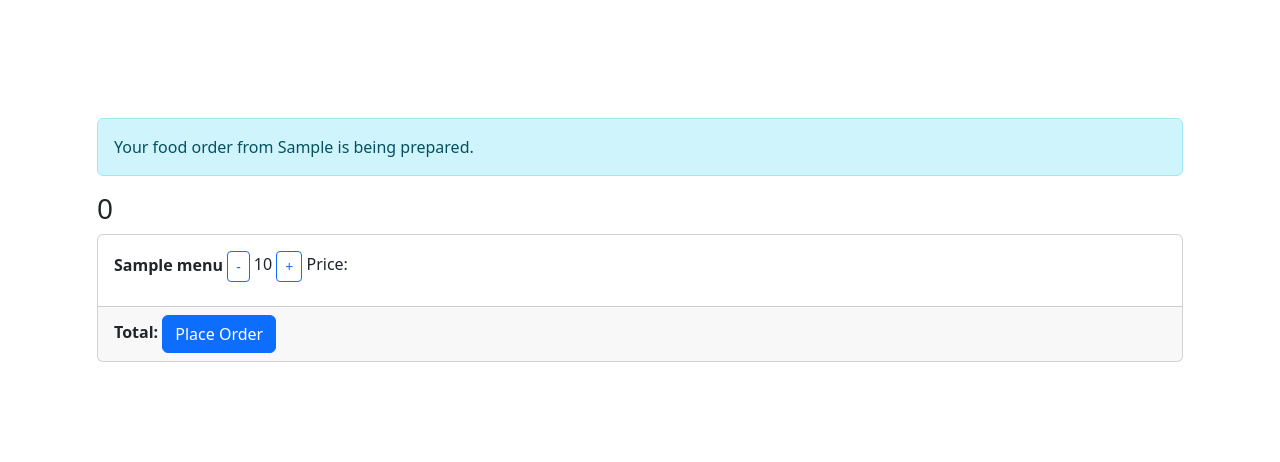
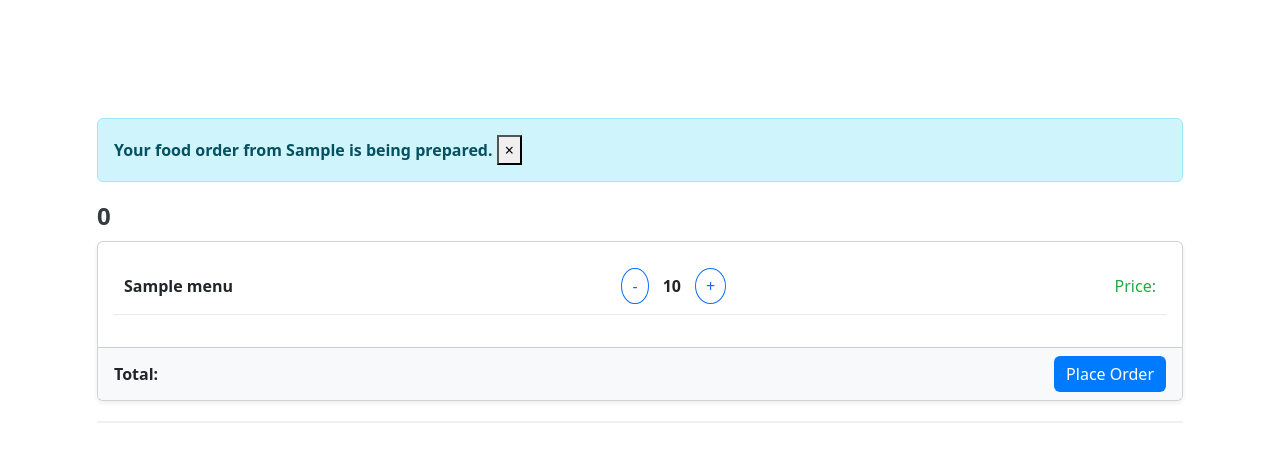
Before and after one commit to SabaAnsari2002/restaurant_ordering_system, a Yii app: template views/cart/view-cart.php in a window 1280 px wide. Shown: the top 462 px of the page. Run offline with PHP 8.4 and a stand-in for Yii, Linux system fonts and the light colour scheme; the template is opened without the code that fills it: most values are stand-ins (such as "Sample title", 1, 10 or a date in 2020); data that the repository does not hold is empty; some libraries are stand-ins or nearby versions.

Commit message:
11th commit

```diff
--- a/views/cart/view-cart.php
+++ b/views/cart/view-cart.php
@@ -8,31 +8,102 @@ $this->title = 'View Cart';
 
 <div class="container my-5">
     <?php if ($lastOrderRestaurant): ?>
-        <div class="alert alert-info">
-            Your food order from <?= Html::encode($lastOrderRestaurant) ?> is being prepared.
+        <div class="alert alert-info alert-dismissible fade show" role="alert">
+            <strong>Your food order from <?= Html::encode($lastOrderRestaurant) ?> is being prepared.</strong>
+            <button type="button" class="close" data-dismiss="alert" aria-label="Close">
+                <span aria-hidden="true">&times;</span>
+            </button>
         </div>
     <?php endif; ?>
 
     <?php foreach ($groupedItems as $restaurantName => $items): ?>
-        <h3><?= Html::encode($restaurantName) ?></h3>
-        <div class="card mb-3">
-            <div class="card-body">
-                <?php foreach ($items as $item): ?>
-                    <div class="mb-2">
-                        <strong><?= Html::encode($item->menu->name) ?></strong>
-                        <span class="float-right">
-                            <?= Html::a('-', ['cart/update-quantity', 'cartId' => $item->id, 'change' => -1], ['class' => 'btn btn-sm btn-outline-primary']) ?>
-                            <?= Html::encode($item->quantity) ?>
-                            <?= Html::a('+', ['cart/update-quantity', 'cartId' => $item->id, 'change' => 1], ['class' => 'btn btn-sm btn-outline-primary']) ?>
-                            Price: <?= Yii::$app->formatter->asCurrency($item->menu->price * $item->quantity) ?>
-                        </span>
-                    </div>
-                <?php endforeach; ?>
-            </div>
-            <div class="card-footer">
-                <strong>Total: <?= Yii::$app->formatter->asCurrency($totalPrices[$restaurantName]) ?></strong>
-                <?= Html::a('Place Order', ['cart/place-order', 'restaurantId' => $items[0]->restaurant_id], ['class' => 'btn btn-primary float-right']) ?>
+        <div class="restaurant-section mb-4">
+            <h3 class="restaurant-title"><?= Html::encode($restaurantName) ?></h3>
+            <div class="card shadow-sm rounded">
+                <div class="card-body">
+                    <?php foreach ($items as $item): ?>
+                        <div class="cart-item mb-3 d-flex justify-content-between align-items-center">
+                            <div>
+                                <strong><?= Html::encode($item->menu->name) ?></strong>
+                            </div>
+                            <div class="d-flex align-items-center">
+                                <?= Html::a('-', ['cart/update-quantity', 'cartId' => $item->id, 'change' => -1], ['class' => 'btn btn-sm btn-outline-primary mx-1']) ?>
+                                <span class="quantity"><?= Html::encode($item->quantity) ?></span>
+                                <?= Html::a('+', ['cart/update-quantity', 'cartId' => $item->id, 'change' => 1], ['class' => 'btn btn-sm btn-outline-primary mx-1']) ?>
+                            </div>
+                            <div class="price">
+                                Price: <?= Yii::$app->formatter->asCurrency($item->menu->price * $item->quantity) ?>
+                            </div>
+                        </div>
+                    <?php endforeach; ?>
+                </div>
+                <div class="card-footer d-flex justify-content-between align-items-center">
+                    <strong>Total: <?= Yii::$app->formatter->asCurrency($totalPrices[$restaurantName]) ?></strong>
+                    <?= Html::a('Place Order', ['cart/place-order', 'restaurantId' => $items[0]->restaurant_id], ['class' => 'btn btn-success']) ?>
+                </div>
             </div>
         </div>
     <?php endforeach; ?>
 </div>
+
+<!-- Custom CSS for a more modern look -->
+<style>
+    .restaurant-section {
+        border-bottom: 2px solid #f1f1f1;
+        padding-bottom: 20px;
+    }
+
+    .restaurant-title {
+        font-size: 1.5rem;
+        font-weight: 600;
+        color: #343a40;
+        margin-bottom: 10px;
+    }
+
+    .card {
+        border-radius: 10px;
+        box-shadow: 0 2px 10px rgba(0, 0, 0, 0.1);
+    }
+
+    .cart-item {
+        padding: 10px;
+        border-bottom: 1px solid #e9ecef;
+        font-size: 1rem;
+    }
+
+    .quantity {
+        margin: 0 10px;
+        font-weight: 600;
+    }
+
+    .price {
+        font-size: 1rem;
+        color: #28a745;
+        font-weight: 500;
+    }
+
+    .btn-outline-primary {
+        border-radius: 50%;
+        padding: 5px 10px;
+        font-size: 16px;
+    }
+
+    .btn-success {
+        background-color: #28a745;
+        color: white;
+    }
+
+    .alert {
+        margin-bottom: 20px;
+    }
+
+    .card-footer {
+        font-weight: bold;
+        background-color: #f8f9fa;
+    }
+
+    .card-footer .btn-success {
+        background-color: #007bff;
+        border: none;
+    }
+</style>
```
Also changed, not shown: views/cart/order-summary.php (+71 -21 lines), views/cart/place-order.php (+82 -10 lines).
